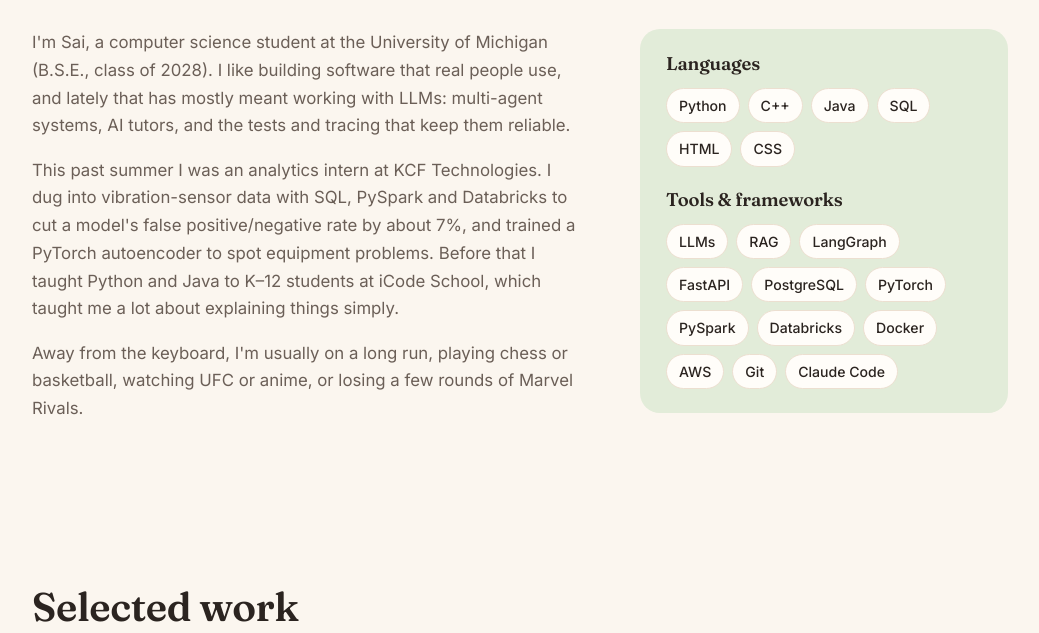
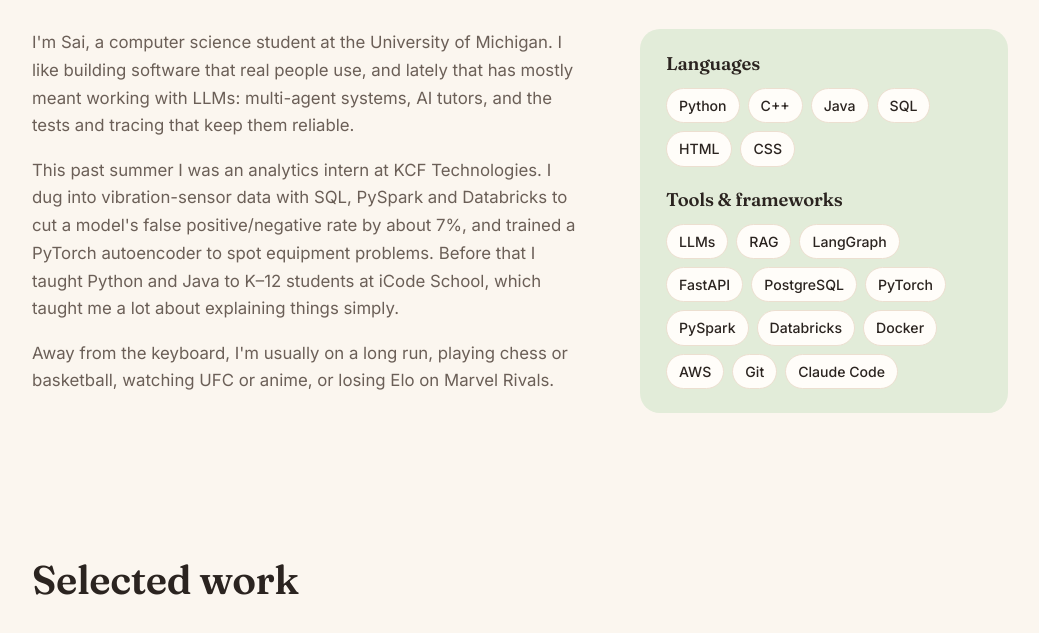
Before and after one commit to skodali31/portfolio_site, a plain HTML site: page index.html in a window 1280 px wide. Shown: the part 692-1325 px from the top of the page, without its empty margins (120-1159 px from the left). Drawn offline with Linux system fonts and the light colour scheme.

Commit message:
Tweak bio wording and drop graduation date

```diff
--- a/index.html
+++ b/index.html
@@ -69,7 +69,7 @@
       <div class="about-grid">
         <div class="about-text">
           <p>
-            I'm Sai, a computer science student at the University of Michigan (B.S.E., class of 2028).
+            I'm Sai, a computer science student at the University of Michigan.
             I like building software that real people use, and lately that has mostly meant working
             with LLMs: multi-agent systems, AI tutors, and the tests and tracing that keep them reliable.
           </p>
@@ -81,7 +81,7 @@
           </p>
           <p>
             Away from the keyboard, I'm usually on a long run, playing chess or basketball, watching UFC
-            or anime, or losing a few rounds of Marvel Rivals.
+            or anime, or losing Elo on Marvel Rivals.
           </p>
         </div>
         <div class="skills-card">
@@ -166,7 +166,7 @@
           </div>
         </li>
         <li>
-          <div class="when">Class of 2028</div>
+          <div class="when">Current</div>
           <div>
             <h3>B.S.E. Computer Science · University of Michigan</h3>
             <p>Coursework: Data Structures &amp; Algorithms, Discrete Math, Logic Design, Computer Organization, Differential Equations.</p>
```
